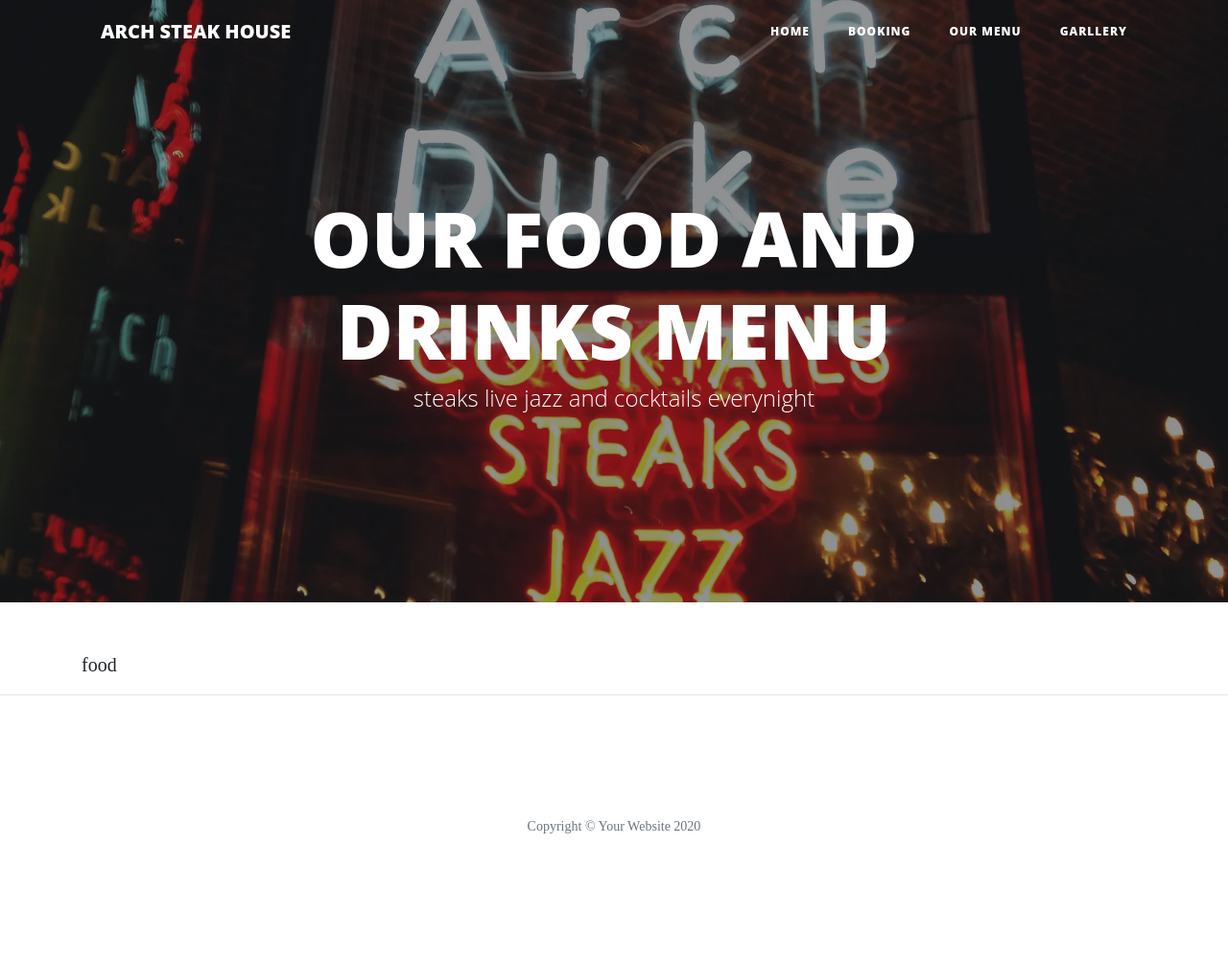
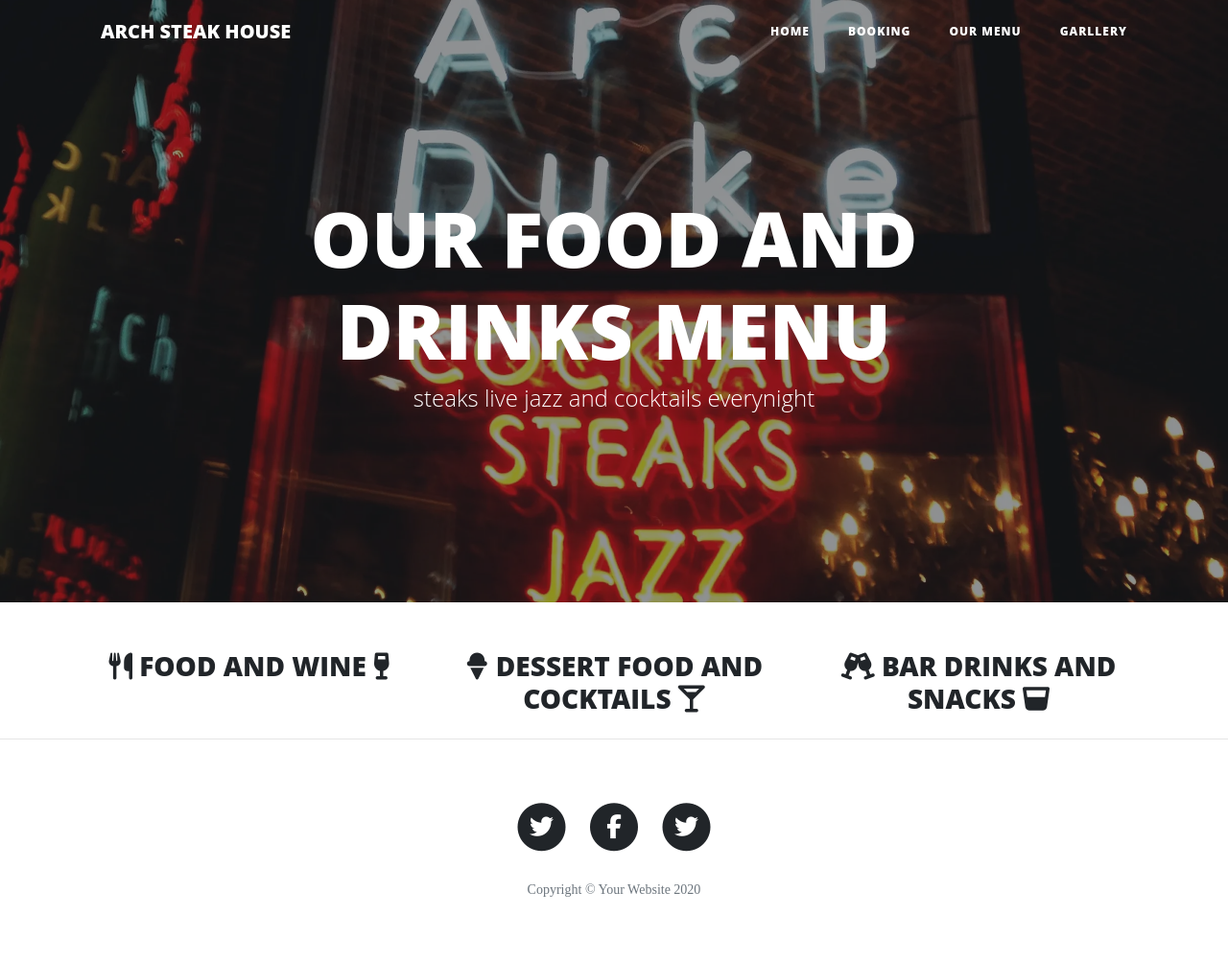
Before and after one commit to FranKBrownn/project-4-The-Archduke-steak-house, a Python web app: template templates/menu.html in a window 1280 px wide. Shown: the whole page at 96% size. Before the commit the page ends 869 px from the top, so only its background shows below. Run offline with Jinja, Linux system fonts and the light colour scheme; the template is opened without the code that fills it, so the values that code supplies are empty; some libraries are stand-ins or nearby versions.

Commit message:
finished adding all the menus as pdf files to the menu html

```diff
--- a/templates/header.html
+++ b/templates/header.html
@@ -6,6 +6,7 @@
     <meta name="viewport" content="width=device-width, initial-scale=1.0">
     <link rel="stylesheet" href="{{ url_for('static', filename='vendor/bootstrap/css/bootstrap.min.css') }}">
     <link rel="stylesheet" href="{{ url_for('static', filename='css/clean-blog.min.css') }}">
+    <script src="https://kit.fontawesome.com/f40cae7fe4.js" crossorigin="anonymous"></script>
     <title>ARCH STEAK HOUSE</title>
 </head>
 <body>
@@ -68,7 +69,7 @@
                   <a href="#">
                     <span class="fa-stack fa-lg">
                       <i class="fas fa-circle fa-stack-2x"></i>
-                      <i class="fab fa-github fa-stack-1x fa-inverse"></i>
+                      <i class="fab fa-twitter fa-stack-1x fa-inverse"></i>
                     </span>
                   </a>
                 </li>
--- a/templates/menu.html
+++ b/templates/menu.html
@@ -14,6 +14,34 @@
     </div>
   </header>
   <div class="container">
-        <a href="{{ url_for('static', filename='menus/arch_steak_house_food.pdf') }}">food</a>
+    <div class="row">
+        <div class="col-4 text-center">
+          <a href="{{ url_for('static', filename='menus/arch_steak_house_food.pdf') }}" target="_blank">
+            <h3>
+              <i class="fa-solid fa-utensils"></i>
+                FOOD AND WINE
+              <i class="fa-solid fa-wine-glass"></i>
+            </h3>
+          </a>
+        </div>
+        <div class="col-4 text-center">
+          <a href="{{ url_for('static', filename='menus/pudding.pdf') }}" target="_blank">
+            <h3>
+              <i class="fa-solid fa-ice-cream"></i>
+                DESSERT FOOD AND COCKTAILS
+              <i class="fa-solid fa-martini-glass"></i>
+            </h3>
+          </a>
+        </div>
+        <div class="col-4 text-center">
+          <a href="{{ url_for('static', filename='menus/bar.pdf') }}" target="_blank">
+            <h3>
+              <i class="fa-solid fa-champagne-glasses"></i>
+                BAR DRINKS AND SNACKS
+              <i class="fa-solid fa-whiskey-glass"></i>
+            </h3>
+          </a>
+        </div>
+    </div>
   </div>
 {% endblock %}
```
Also changed, not shown: 2 other files.
